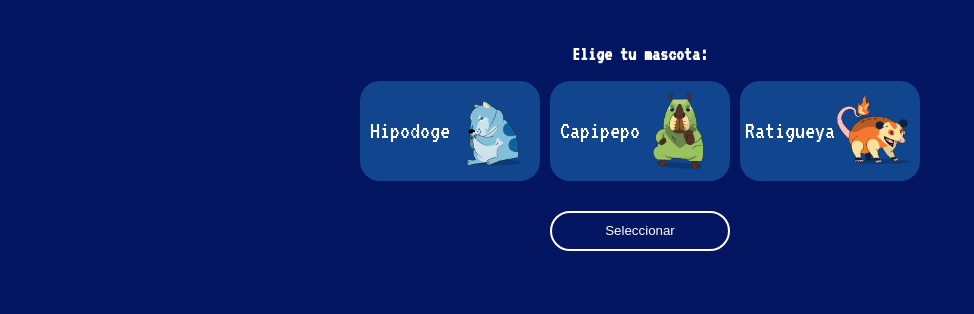
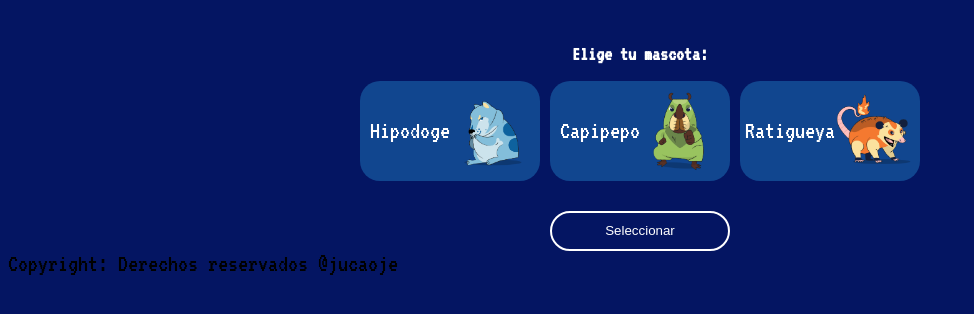
Before and after one commit to jucaoje/jucaoje, a plain HTML site: page index.html in a window 1280 px wide. Shown: the part 140-454 px from the top of the page, without its empty margins (0-974 px from the left). Drawn offline with Linux system fonts and the light colour scheme; a web font is replaced by a local one.

Commit message:
Update index.html

```diff
--- a/index.html
+++ b/index.html
@@ -48,6 +48,7 @@
                 </div>
             </div>
         </section>
+    <footer>Copyright: Derechos reservados @jucaoje </footer>
         <script src="./js/mokepon.js"></script>
     </body>
 </html>
```
